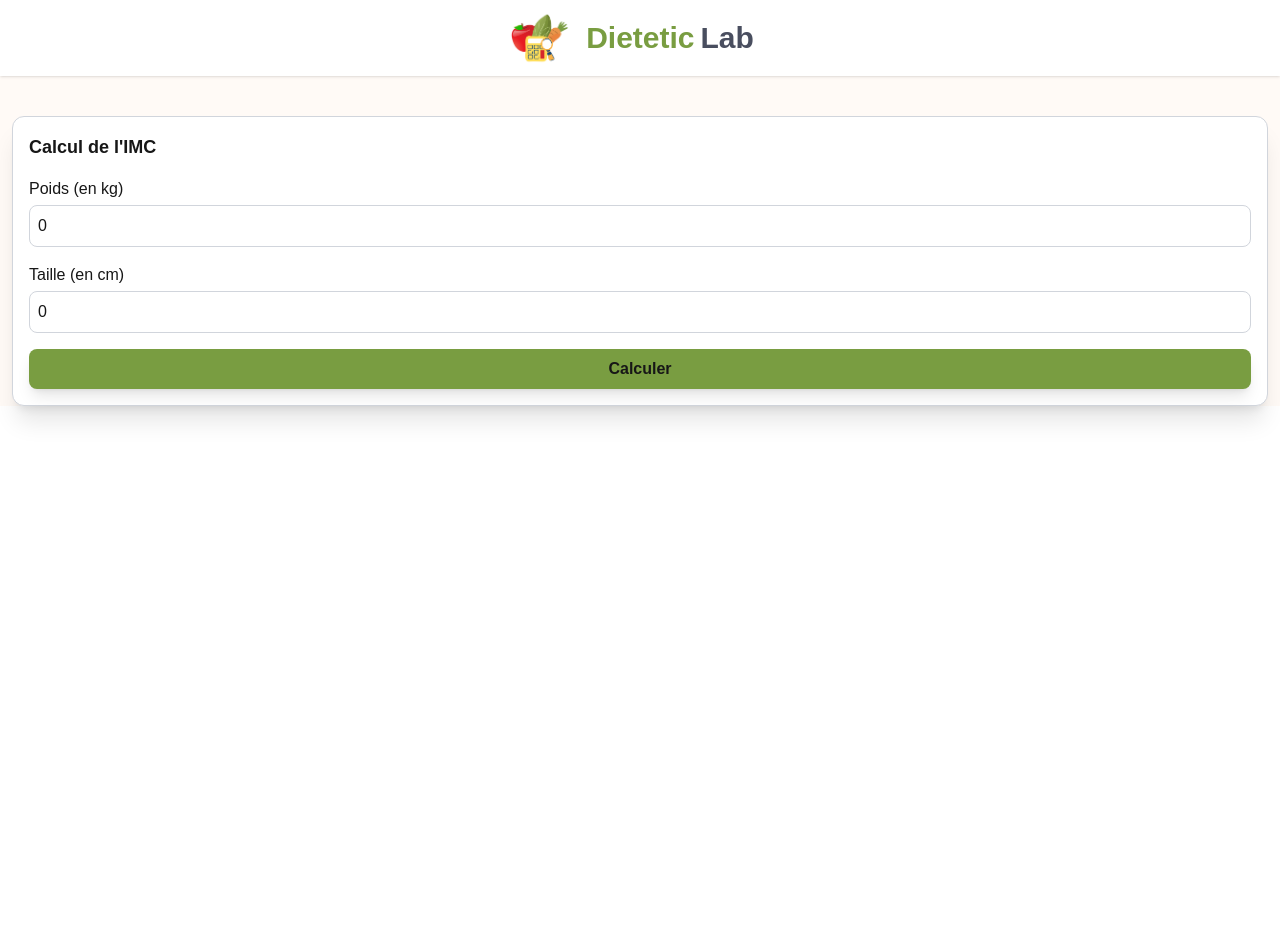
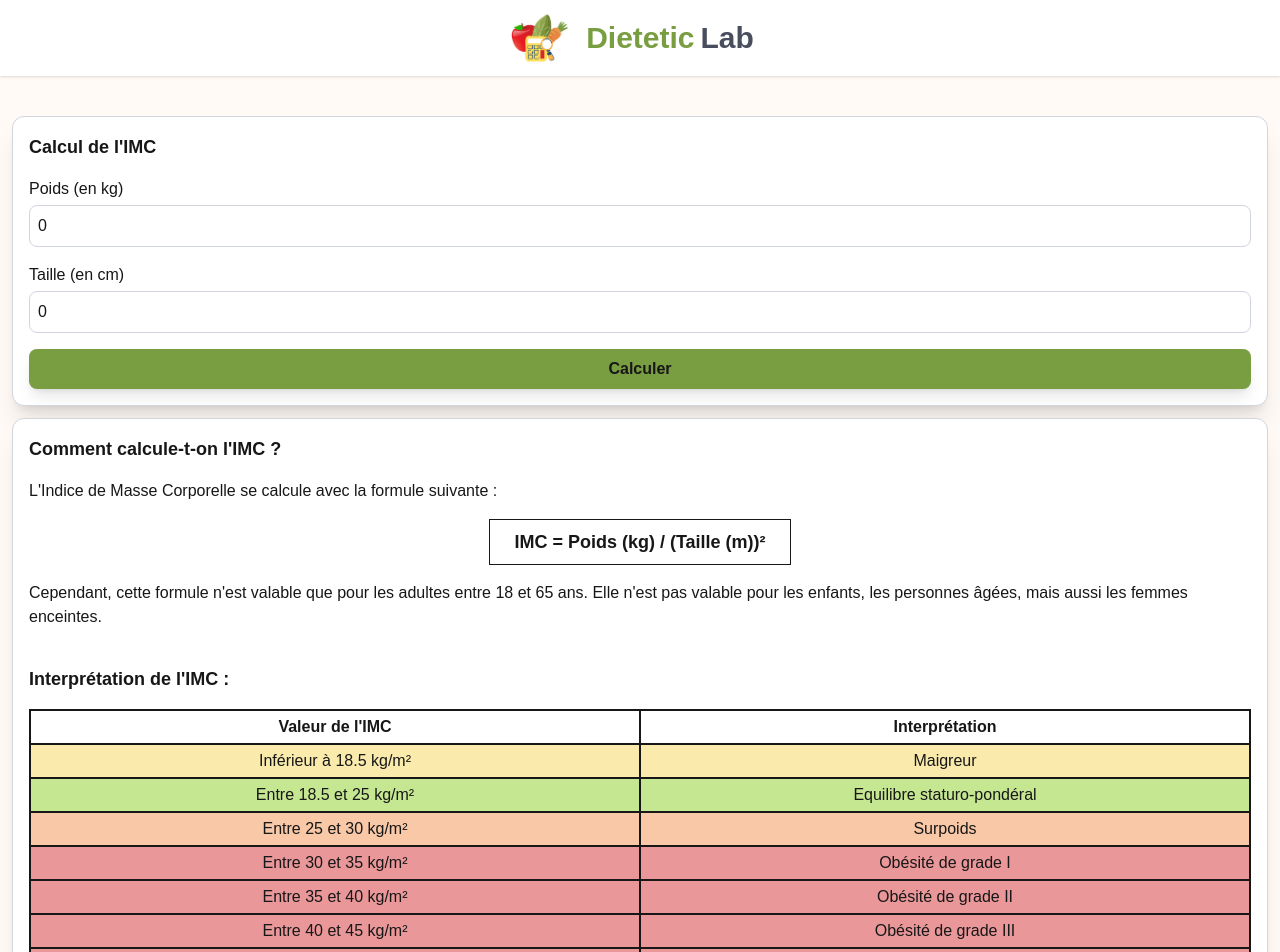
Before and after one commit to Edwige08/dietetic_lab_front, a Next.js app: page /imc in a window 1280 px wide. Shown: the top 952 px of the page. Before the commit the page ends 800 px from the top, so only its background shows below. Built offline with nearby package versions, Linux system fonts and the light colour scheme.

Commit message:
update: imc form

```diff
--- a/src/app/globals.css
+++ b/src/app/globals.css
@@ -2,11 +2,15 @@
 @plugin "daisyui";
 
 :root {
+  --greenLightColor: #c6e791;
   --greenColor: #799d41;
   --greenSecondColor: #607d32;
+  --redLightColor: #ea9799;
   --redColor: #d5282C;
   --redSecondColor: #b22124;
+  --orangeLightColor: #f9c8a7;
   --orangeColor: #ea843e;
+  --yellowLightColor: #faeaac;
   --yellowColor: #ffde59;
   --grayColor: #494e5f;
   --background: #fffaf6;
--- a/src/components/IMCForm.tsx
+++ b/src/components/IMCForm.tsx
@@ -4,28 +4,36 @@ import { useState } from "react";
 import ButtonGreen from "./ButtonGreen";
 import Input from "./Input";
 import ButtonRed from "./ButtonRed";
+import { loadManifestWithRetries } from "next/dist/server/load-components";
 
 interface WeightHeight {
     weight: number,
     height: number,
 }
 
+interface IMCResults {
+    weight: number,
+    height: number,
+    imc: number,
+}
+
 export default function IMCForm() {
 
-    const [weightHeight, setWeightHeight] = useState<WeightHeight>({ weight: 0, height: 0 })
-    const [calculDone, setCalculDone] = useState<boolean>(false)
-    const [isDisabled, setIsDisabled] = useState<boolean>(false)
-    const [IMCvalue, setIMCvalue] = useState<number>(0)
+    const [weightHeight, setWeightHeight] = useState<WeightHeight>({ weight: 0, height: 0 });
+    const [calculDone, setCalculDone] = useState<boolean>(false);
+    const [isDisabled, setIsDisabled] = useState<boolean>(false);
+    // const [IMCvalue, setIMCvalue] = useState<number>(0);
+    const [IMCresults, setIMCResults] = useState<IMCResults>({ weight: 0, height: 0, imc: 0 });
 
     const handleSubmit = (event: React.FormEvent<HTMLFormElement>) => {
         event.preventDefault();
-        setIsDisabled(true)
 
         if (weightHeight.weight > 0 && weightHeight.height > 0) {
-            const imc = weightHeight.weight / ((weightHeight.height / 100) * (weightHeight.height / 100))
+            const imc = weightHeight.weight / ((weightHeight.height / 100) * (weightHeight.height / 100));
             console.log("imc : ", imc);
-            setIMCvalue(imc)
-            setCalculDone(true)
+            // setIMCvalue(imc);
+            setCalculDone(true);
+            setIMCResults({ weight: weightHeight.weight, height: weightHeight.height, imc: imc })
         }
     }
 
@@ -68,14 +76,12 @@ export default function IMCForm() {
                     name="weight"
                     value={weightHeight.weight}
                     onChange={handleChange}
-                    disabled={isDisabled}
                 />
                 <Input
                     title="Taille (en cm)"
                     name="height"
                     onChange={handleChange}
                     value={weightHeight.height}
-                    disabled={isDisabled}
                 />
 
                 <ButtonGreen
@@ -91,8 +97,10 @@ export default function IMCForm() {
                         Résultat :
                     </h2>
                     <p>
-                        Pour un poids de <span className="font-bold">{weightHeight.weight} kg</span> et une taille de <span className="font-bold">{weightHeight.height} cm</span>, on obtient un IMC de <span className="font-bold">{IMCvalue.toFixed(2)} kg/m²</span>, ce qui correspond à <span className="font-bold">{getIMCCategory(IMCvalue)}</span>.
+                        Pour un poids de <span className="font-bold">{IMCresults.weight} kg</span> et une taille de <span className="font-bold">{IMCresults.height} cm</span>, on obtient un IMC de <span className="font-bold">{IMCresults.imc.toFixed(2)} kg/m²</span>, ce qui correspond à <span className="font-bold">{getIMCCategory(IMCresults.imc)}</span>.
                     </p>
+
+
                     <ButtonRed
                         text="Nouveau calcul"
                         type="reset"
@@ -100,6 +108,79 @@ export default function IMCForm() {
                     />
                 </div> : ""
             }
+            <div
+                className="flex flex-col gap-4 p-4 m-3 bg-white border border-gray-300 rounded-xl shadow-xl"
+            >
+                <div className="flex flex-col gap-4 mb-5">
+                    <h2 className="text-lg font-bold">
+                        Comment calcule-t-on l'IMC ?
+                    </h2>
+                    <p>L'Indice de Masse Corporelle se calcule avec la formule suivante :</p>
+                    <div className="flex justify-center">
+                        <p className="py-2 px-6 w-fit text-center font-bold text-lg border">
+                            IMC = Poids (kg) / (Taille (m))²
+                        </p>
+                    </div>
+                    <p>
+                        Cependant, cette formule n'est valable que pour les adultes entre 18 et 65 ans. Elle n'est pas valable pour les enfants, les personnes âgées, mais aussi les femmes enceintes.
+                    </p>
+                </div>
+
+                <h2 className="text-lg font-bold">
+                    Interprétation de l'IMC :
+                </h2>
+                <div className="grid grid-cols-2 text-center border">
+                    <div className="border p-1 bg-(--) font-bold">
+                        Valeur de l'IMC
+                    </div>
+                    <div className="border p-1 bg-(--) font-bold">
+                        Interprétation
+                    </div>
+                    <div className="border p-1 bg-(--yellowLightColor)">
+                        Inférieur à 18.5 kg/m²
+                    </div>
+                    <div className="border p-1 bg-(--yellowLightColor)">
+                        Maigreur
+                    </div>
+                    <div className="border p-1 bg-(--greenLightColor)">
+                        Entre 18.5 et 25 kg/m²
+                    </div>
+                    <div className="border p-1 bg-(--greenLightColor)">
+                        Equilibre staturo-pondéral
+                    </div>
+                    <div className="border p-1 bg-(--orangeLightColor)">
+                        Entre 25 et 30 kg/m²
+                    </div>
+                    <div className="border p-1 bg-(--orangeLightColor)">
+                        Surpoids
+                    </div>
+                    <div className="border p-1 bg-(--redLightColor)">
+                        Entre 30 et 35 kg/m²
+                    </div>
+                    <div className="border p-1 bg-(--redLightColor)">
+                        Obésité de grade I
+                    </div>
+                    <div className="border p-1 bg-(--redLightColor)">
+                        Entre 35 et 40 kg/m²
+                    </div>
+                    <div className="border p-1 bg-(--redLightColor)">
+                        Obésité de grade II
+                    </div>
+                    <div className="border p-1 bg-(--redLightColor)">
+                        Entre 40 et 45 kg/m²
+                    </div>
+                    <div className="border p-1 bg-(--redLightColor)">
+                        Obésité de grade III
+                    </div>
+                    <div className="border p-1 bg-(--redLightColor)">
+                        Supérieur à 45 kg/m²
+                    </div>
+                    <div className="border p-1 bg-(--redLightColor)">
+                        Obésité de grade IV
+                    </div>
+                </div>
+
+            </div>
         </>
     )
 }
```
